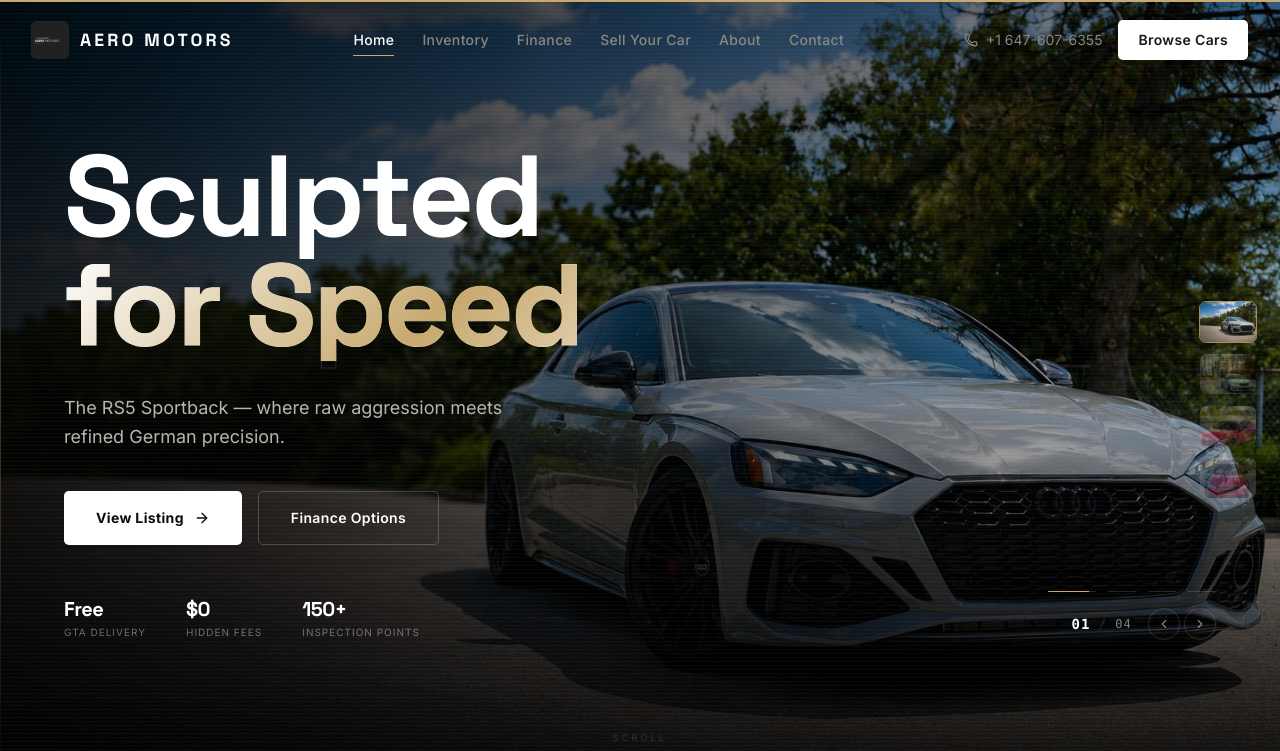
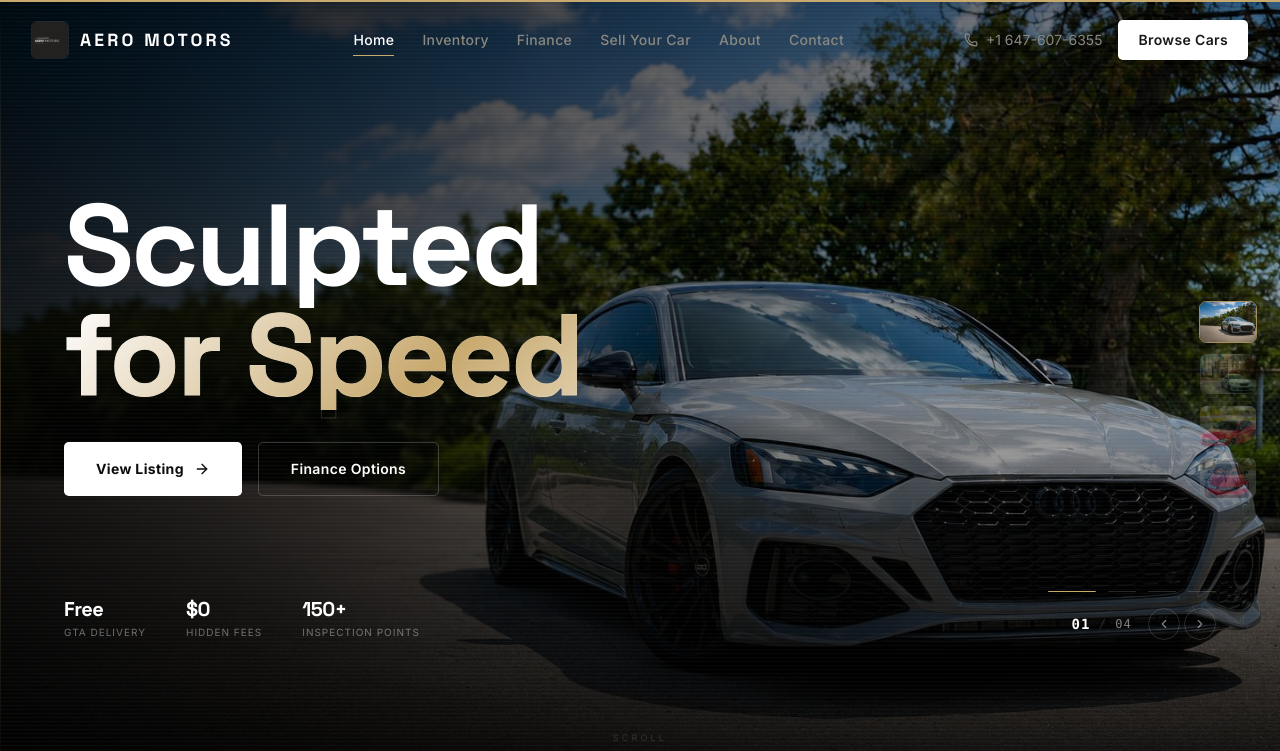
Before and after one commit to engineermahmed/aeromotors, a Next.js app: page / in a window 1280 px wide. Shown: the top 751 px of the page. Built offline with nearby package versions, Linux system fonts and the light colour scheme.

Commit message:
feat: remove subtitle descriptions from all 4 hero carousel slides
Co-Authored-By: Claude Sonnet 4.6 <noreply@anthropic.com>

```diff
--- a/src/components/home/Hero.tsx
+++ b/src/components/home/Hero.tsx
@@ -266,14 +266,6 @@ export default function Hero() {
                 ))}
               </h1>
 
-              {/* Sub */}
-              <motion.p
-                variants={textItem}
-                className="text-[#B8B5B0] text-base lg:text-lg leading-relaxed mb-10 max-w-md"
-              >
-                {slide.sub}
-              </motion.p>
-
               {/* CTAs */}
               <motion.div variants={textItem} className="flex flex-col sm:flex-row gap-4">
                 <Link
```
